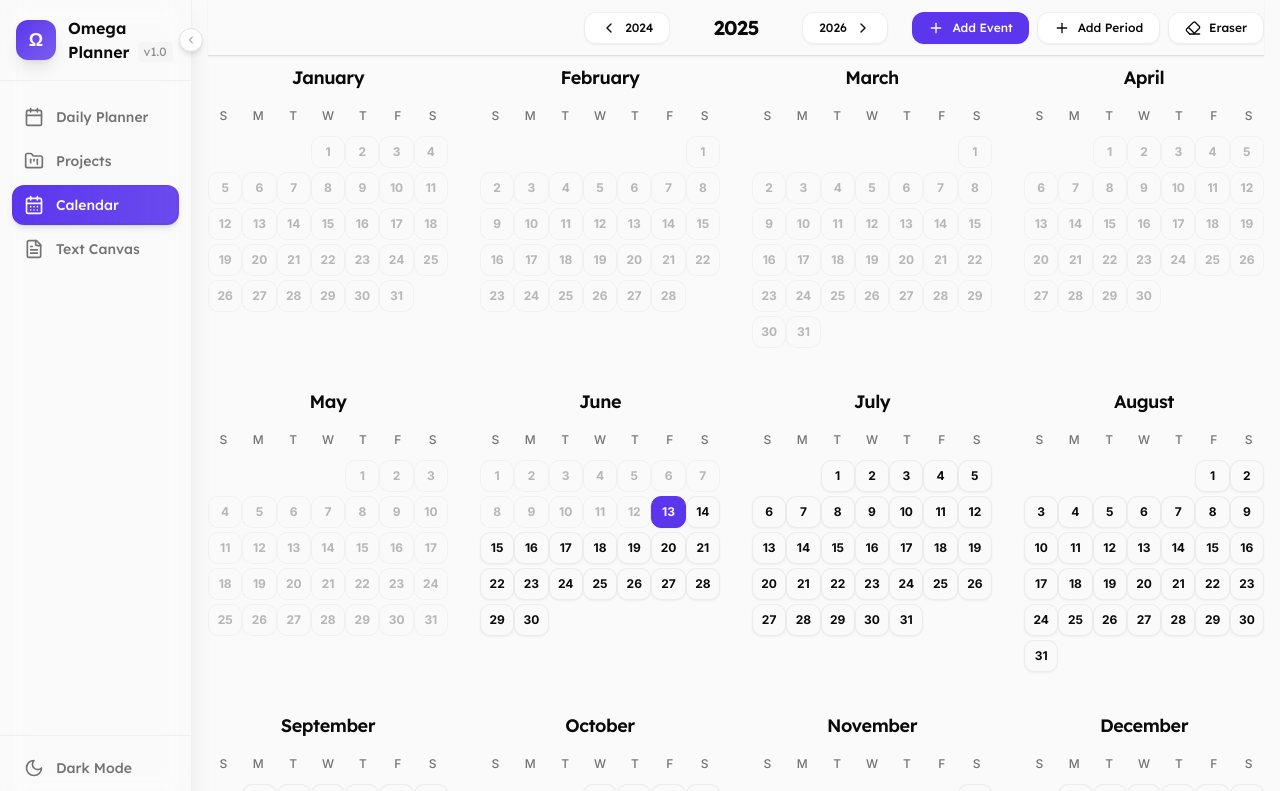
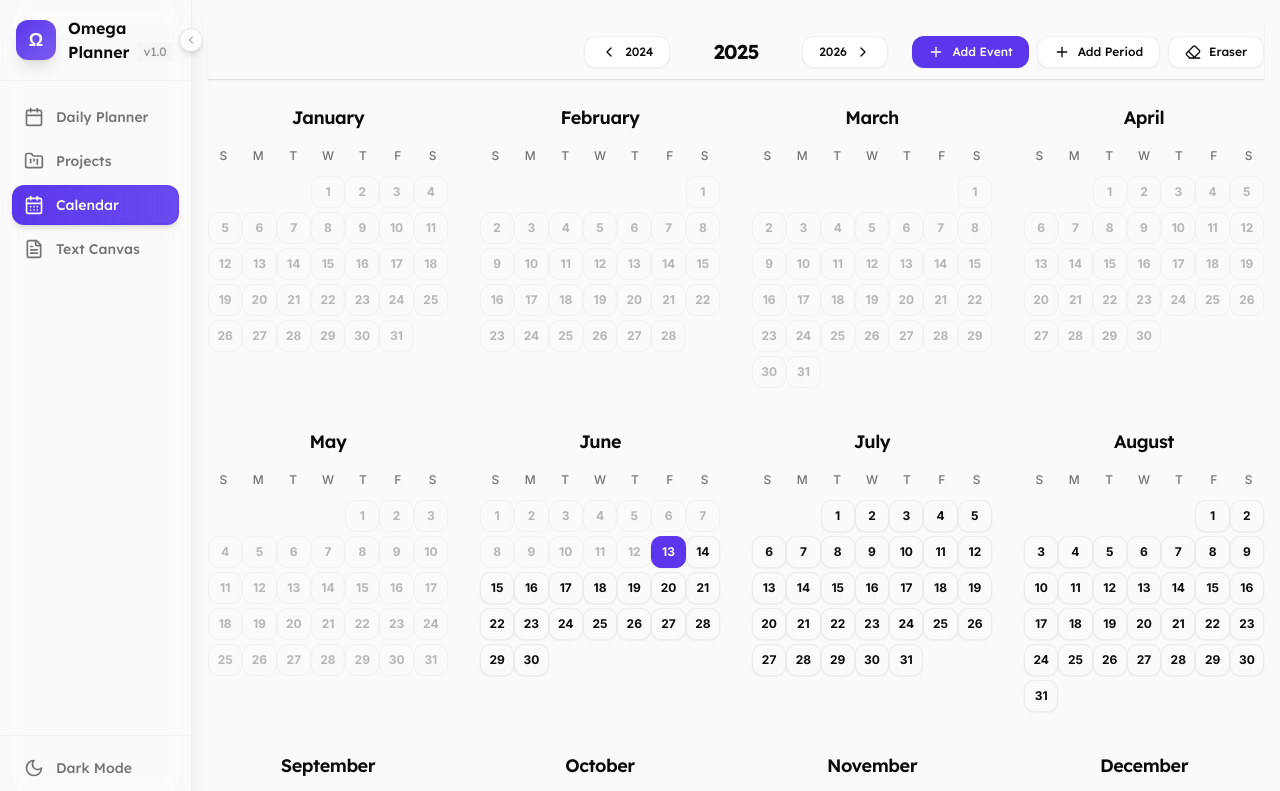
Before and after one commit to obihughes/omega-planner, a Next.js app: page /calendar in a window 1280 px wide. Shown: the top 791 px of the page. Built offline with nearby package versions, Linux system fonts and the light colour scheme.

Commit message:
Revert padding changes, keep only calendar sticky header fix

```diff
--- a/app/calendar/page.tsx
+++ b/app/calendar/page.tsx
@@ -59,7 +59,7 @@ export default function CalendarPage() {
   return (
     <AppLayout>
 
-      <div className="max-w-7xl mx-auto px-4 pb-6">
+      <div className="max-w-7xl mx-auto px-4 py-6">
         {/* Calendar Component */}
         <YearCalendar
           data={data}
--- a/app/documents/page.tsx
+++ b/app/documents/page.tsx
@@ -9,7 +9,7 @@ const Documents = lazy(() => import('@/components/documents/Documents'));
 export default function DocumentsPage() {
   return (
     <AppLayout>
-      <div className="px-6 pb-6">
+      <div className="p-6">
         <div className="max-w-7xl mx-auto">
           <Suspense fallback={
             <div className="flex items-center justify-center h-96">
--- a/app/page.tsx
+++ b/app/page.tsx
@@ -9,7 +9,7 @@ import { AppLayout } from '@/components/ui/AppLayout';
 export default function Home() {
   return (
     <AppLayout>
-      <div className="px-6 pb-6">
+      <div className="p-6">
         <div className="max-w-7xl mx-auto">
           <Suspense fallback={
             <div className="flex items-center justify-center h-96">
--- a/app/projects/page.tsx
+++ b/app/projects/page.tsx
@@ -292,7 +292,7 @@ export default function ProjectsPage() {
 
   return (
     <AppLayout>
-      <div className="container mx-auto px-6 pb-6">
+      <div className="container mx-auto px-6 py-6">
         <Tabs value={activeView} onValueChange={(value: string) => setActiveView(value as 'active' | 'archived' | 'calendar')}>
           <div className="flex items-center justify-between mb-6">
             <TabsList className="grid w-fit grid-cols-3 bg-card/50 backdrop-blur-sm border border-border/50">
--- a/components/calendar/YearCalendar.tsx
+++ b/components/calendar/YearCalendar.tsx
@@ -773,7 +773,7 @@ export function YearCalendar({
 
       {/* 12-Month Grid */}
       <div className={cn(
-        "grid grid-cols-1 md:grid-cols-2 lg:grid-cols-3 xl:grid-cols-4 gap-x-8 gap-y-10 transition-opacity pt-14 mt-2",
+        "grid grid-cols-1 md:grid-cols-2 lg:grid-cols-3 xl:grid-cols-4 gap-x-8 gap-y-10 transition-opacity pt-14 mt-6",
         {
           'cursor-crosshair': eraserMode,
           'opacity-50 pointer-events-none': isLoading
```
